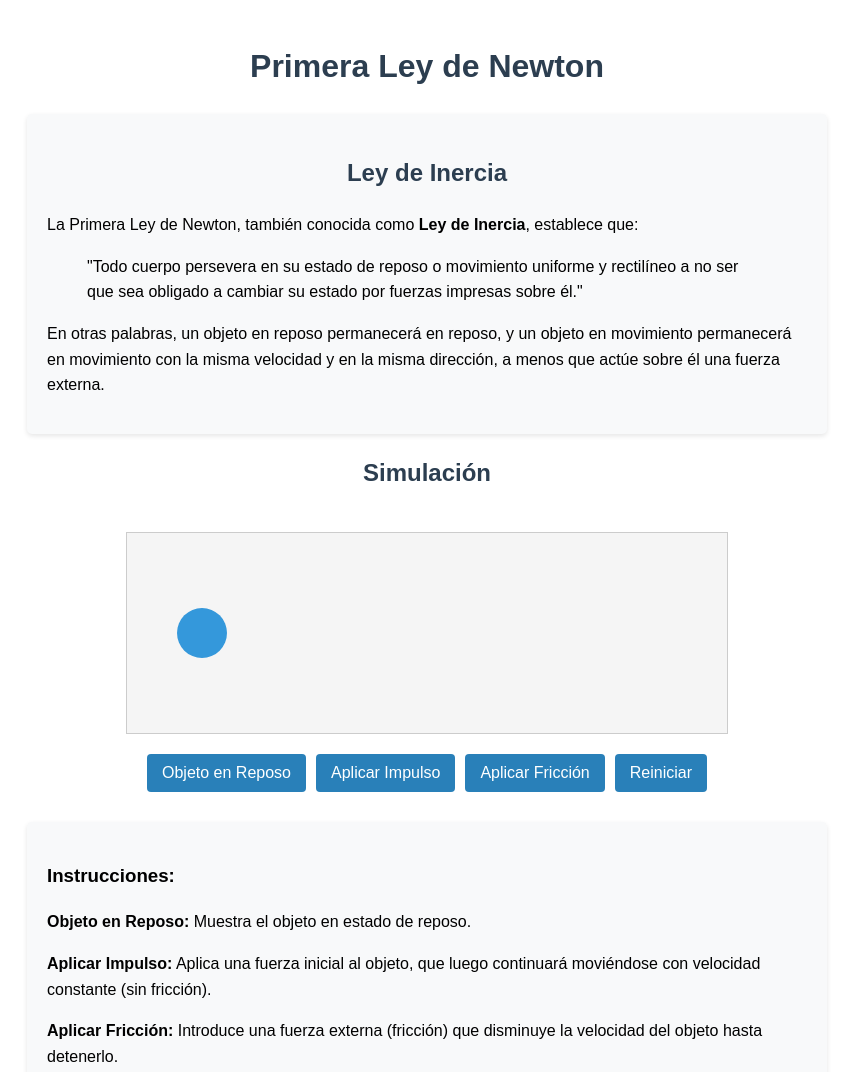
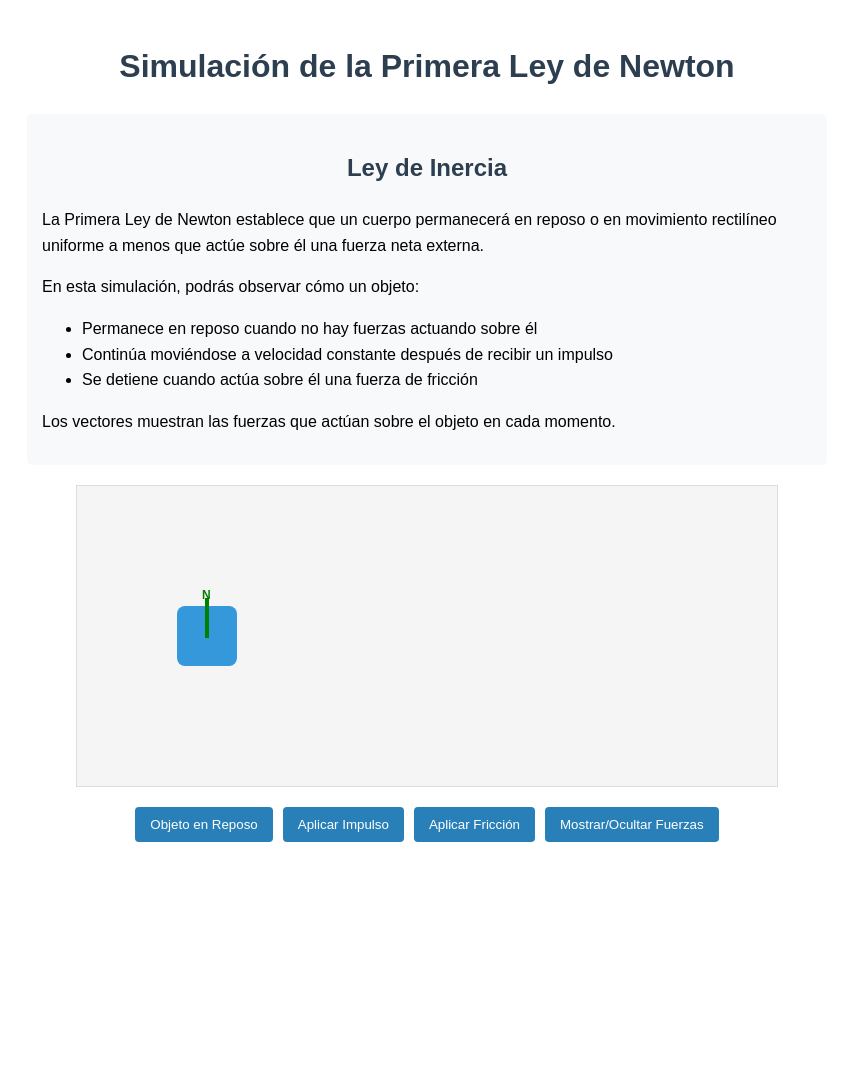
Before and after one commit to CFetecua/Ciencias, a plain HTML site: page index.html in a window 1280 px wide. Shown: the top 1072 px of the page, without its empty margins (213-1066 px from the left). After the commit the page ends 882 px from the top, so only its background shows below. Drawn offline with Linux system fonts and the light colour scheme.

Commit message:
modify vectors over object

```diff
--- a/index.html
+++ b/index.html
@@ -3,7 +3,7 @@
     <head>
         <meta charset="UTF-8" />
         <meta name="viewport" content="width=device-width, initial-scale=1.0" />
-        <title>Primera Ley de Newton - Simulación</title>
+        <title>Primera Ley de Newton - Simulación con Vectores de Fuerza</title>
         <style>
             body {
                 font-family: Arial, sans-serif;
@@ -19,37 +19,61 @@
                 text-align: center;
             }
 
-            .container {
-                display: flex;
-                flex-direction: column;
-                align-items: center;
+            .simulador {
+                width: 700px;
+                height: 300px;
+                margin: 20px auto;
+                background-color: #f5f5f5;
+                border: 1px solid #ddd;
+                position: relative;
+                overflow: hidden;
             }
 
-            #simulacion {
-                width: 600px;
-                height: 200px;
-                border: 1px solid #ccc;
-                position: relative;
-                margin: 20px 0;
-                overflow: hidden;
-                background: #f5f5f5;
+            .objeto {
+                width: 60px;
+                height: 60px;
+                background-color: #3498db;
+                position: absolute;
+                top: 120px;
+                left: 100px;
+                border-radius: 8px;
             }
 
-            #objeto {
-                width: 50px;
-                height: 50px;
-                background-color: #3498db;
+            .vector {
                 position: absolute;
-                top: 75px;
-                left: 50px;
-                border-radius: 50%;
-                transition: left 0.5s linear;
+                height: 4px;
+                background-color: red;
+                transform-origin: left center;
+            }
+
+            .vector-text {
+                position: absolute;
+                font-size: 12px;
+                color: red;
+                font-weight: bold;
+            }
+
+            .vector-normal {
+                background-color: green;
+            }
+
+            .vector-normal-text {
+                color: green;
+            }
+
+            .vector-friccion {
+                background-color: orange;
+            }
+
+            .vector-friccion-text {
+                color: orange;
             }
 
             .controles {
                 display: flex;
+                justify-content: center;
                 gap: 10px;
-                margin-bottom: 30px;
+                margin: 20px 0;
             }
 
             button {
@@ -59,7 +83,6 @@
                 border: none;
                 border-radius: 4px;
                 cursor: pointer;
-                font-size: 16px;
             }
 
             button:hover {
@@ -68,138 +91,230 @@
 
             .explicacion {
                 background-color: #f8f9fa;
-                padding: 20px;
+                padding: 15px;
                 border-radius: 5px;
-                box-shadow: 0 2px 5px rgba(0, 0, 0, 0.1);
+                margin-top: 20px;
             }
         </style>
     </head>
     <body>
-        <h1>Primera Ley de Newton</h1>
+        <h1>Simulación de la Primera Ley de Newton</h1>
+
         <div class="explicacion">
             <h2>Ley de Inercia</h2>
             <p>
-                La Primera Ley de Newton, también conocida como
-                <strong>Ley de Inercia</strong>, establece que:
+                La Primera Ley de Newton establece que un cuerpo permanecerá en
+                reposo o en movimiento rectilíneo uniforme a menos que actúe
+                sobre él una fuerza neta externa.
             </p>
-            <blockquote>
-                "Todo cuerpo persevera en su estado de reposo o movimiento
-                uniforme y rectilíneo a no ser que sea obligado a cambiar su
-                estado por fuerzas impresas sobre él."
-            </blockquote>
+            <p>En esta simulación, podrás observar cómo un objeto:</p>
+            <ul>
+                <li>
+                    Permanece en reposo cuando no hay fuerzas actuando sobre él
+                </li>
+                <li>
+                    Continúa moviéndose a velocidad constante después de recibir
+                    un impulso
+                </li>
+                <li>Se detiene cuando actúa sobre él una fuerza de fricción</li>
+            </ul>
             <p>
-                En otras palabras, un objeto en reposo permanecerá en reposo, y
-                un objeto en movimiento permanecerá en movimiento con la misma
-                velocidad y en la misma dirección, a menos que actúe sobre él
-                una fuerza externa.
+                Los vectores muestran las fuerzas que actúan sobre el objeto en
+                cada momento.
             </p>
         </div>
 
-        <div class="container">
-            <h2>Simulación</h2>
-            <div id="simulacion">
-                <div id="objeto"></div>
+        <div class="simulador" id="simulador">
+            <div class="objeto" id="objeto"></div>
+
+            <!-- Vectores de fuerza -->
+            <div class="vector" id="vector-fuerza"></div>
+            <div class="vector-text" id="vector-fuerza-text">F</div>
+
+            <div class="vector vector-normal" id="vector-normal"></div>
+            <div class="vector-text vector-normal-text" id="vector-normal-text">
+                N
             </div>
 
-            <div class="controles">
-                <button id="btnReposo">Objeto en Reposo</button>
-                <button id="btnMovimiento">Aplicar Impulso</button>
-                <button id="btnFriccion">Aplicar Fricción</button>
-                <button id="btnReset">Reiniciar</button>
-            </div>
-
-            <div class="explicacion">
-                <h3>Instrucciones:</h3>
-                <p>
-                    <strong>Objeto en Reposo:</strong> Muestra el objeto en
-                    estado de reposo.
-                </p>
-                <p>
-                    <strong>Aplicar Impulso:</strong> Aplica una fuerza inicial
-                    al objeto, que luego continuará moviéndose con velocidad
-                    constante (sin fricción).
-                </p>
-                <p>
-                    <strong>Aplicar Fricción:</strong> Introduce una fuerza
-                    externa (fricción) que disminuye la velocidad del objeto
-                    hasta detenerlo.
-                </p>
-                <p><strong>Reiniciar:</strong> Vuelve a la posición inicial.</p>
+            <div class="vector vector-friccion" id="vector-friccion"></div>
+            <div
+                class="vector-text vector-friccion-text"
+                id="vector-friccion-text"
+            >
+                Fr
             </div>
         </div>
 
+        <div class="controles">
+            <button id="btn-reposo">Objeto en Reposo</button>
+            <button id="btn-impulso">Aplicar Impulso</button>
+            <button id="btn-friccion">Aplicar Fricción</button>
+            <button id="btn-mostrar-fuerzas">Mostrar/Ocultar Fuerzas</button>
+        </div>
+
         <script>
+            // Elementos del DOM
             const objeto = document.getElementById("objeto");
-            const btnReposo = document.getElementById("btnReposo");
-            const btnMovimiento = document.getElementById("btnMovimiento");
-            const btnFriccion = document.getElementById("btnFriccion");
-            const btnReset = document.getElementById("btnReset");
+            const vectorFuerza = document.getElementById("vector-fuerza");
+            const vectorFuerzaText =
+                document.getElementById("vector-fuerza-text");
+            const vectorNormal = document.getElementById("vector-normal");
+            const vectorNormalText =
+                document.getElementById("vector-normal-text");
+            const vectorFriccion = document.getElementById("vector-friccion");
+            const vectorFriccionText = document.getElementById(
+                "vector-friccion-text",
+            );
 
-            let animacionId;
+            // Botones
+            const btnReposo = document.getElementById("btn-reposo");
+            const btnImpulso = document.getElementById("btn-impulso");
+            const btnFriccion = document.getElementById("btn-friccion");
+            const btnMostrarFuerzas = document.getElementById(
+                "btn-mostrar-fuerzas",
+            );
+
+            // Variables de estado
+            let posicion = 100;
             let velocidad = 0;
-            let posicion = 50;
+            let animacionId = null;
+            let mostrarFuerzas = true;
+            let friccionActiva = false;
 
+            // Factor de fricción (más pequeño = desaceleración más lenta)
+            const factorFriccion = 0.01;
+
+            // Función para actualizar posición del objeto
             function actualizarPosicion() {
                 posicion += velocidad;
 
-                // Verificar límites
-                if (posicion > 550) {
-                    posicion = 550;
+                // Limitar la posición dentro del simulador
+                if (posicion > 620) {
+                    posicion = 620;
                     velocidad = 0;
-                } else if (posicion < 0) {
-                    posicion = 0;
+                } else if (posicion < 20) {
+                    posicion = 20;
                     velocidad = 0;
                 }
 
+                // Aplicar fricción si está activa
+                if (friccionActiva && velocidad > 0) {
+                    velocidad -= factorFriccion;
+                    if (velocidad < 0) {
+                        velocidad = 0;
+                        friccionActiva = false;
+                        btnFriccion.disabled = false;
+                    }
+                }
+
+                // Actualizar la posición visual del objeto
                 objeto.style.left = posicion + "px";
 
-                // Si hay velocidad, seguir animando
-                if (velocidad !== 0) {
+                // Actualizar vectores para que se muevan junto con el objeto
+                actualizarVectores();
+
+                if (velocidad > 0) {
                     animacionId = requestAnimationFrame(actualizarPosicion);
+                } else {
+                    cancelAnimationFrame(animacionId);
+                    actualizarVectores();
                 }
             }
 
+            // Función para actualizar vectores de fuerza
+            function actualizarVectores() {
+                // Posición central del objeto
+                const objetoX = posicion + 30;
+                const objetoY = 150;
+
+                // Vector fuerza (impulso) - ahora se muestra delante del objeto
+                if (velocidad > 0 && !friccionActiva) {
+                    vectorFuerza.style.left = objetoX + 30 + "px"; // Delante del objeto
+                    vectorFuerza.style.top = objetoY + "px";
+                    vectorFuerza.style.width = "50px";
+                    vectorFuerza.style.transform = "rotate(0deg)";
+                    vectorFuerza.style.display = mostrarFuerzas
+                        ? "block"
+                        : "none";
+
+                    vectorFuerzaText.style.left = objetoX + 85 + "px";
+                    vectorFuerzaText.style.top = objetoY - 15 + "px";
+                    vectorFuerzaText.style.display = mostrarFuerzas
+                        ? "block"
+                        : "none";
+                } else {
+                    vectorFuerza.style.display = "none";
+                    vectorFuerzaText.style.display = "none";
+                }
+
+                // Vector normal (siempre presente)
+                vectorNormal.style.left = objetoX + "px";
+                vectorNormal.style.top = objetoY + "px";
+                vectorNormal.style.width = "40px";
+                vectorNormal.style.transform = "rotate(-90deg)";
+                vectorNormal.style.display = mostrarFuerzas ? "block" : "none";
+
+                vectorNormalText.style.left = objetoX - 5 + "px";
+                vectorNormalText.style.top = objetoY - 50 + "px";
+                vectorNormalText.style.display = mostrarFuerzas
+                    ? "block"
+                    : "none";
+
+                // Vector fricción (solo cuando se aplica fricción)
+                if (velocidad > 0 && friccionActiva) {
+                    vectorFriccion.style.left = objetoX - 30 + "px"; // Delante del objeto en sentido contrario
+                    vectorFriccion.style.top = objetoY + "px";
+                    vectorFriccion.style.width = "30px";
+                    vectorFriccion.style.transform = "rotate(180deg)";
+                    vectorFriccion.style.display = mostrarFuerzas
+                        ? "block"
+                        : "none";
+
+                    vectorFriccionText.style.left = objetoX - 75 + "px";
+                    vectorFriccionText.style.top = objetoY - 15 + "px";
+                    vectorFriccionText.style.display = mostrarFuerzas
+                        ? "block"
+                        : "none";
+                } else {
+                    vectorFriccion.style.display = "none";
+                    vectorFriccionText.style.display = "none";
+                }
+            }
+
+            // Eventos de botones
             btnReposo.addEventListener("click", () => {
                 cancelAnimationFrame(animacionId);
                 velocidad = 0;
-                posicion = 50;
+                posicion = 100;
+                friccionActiva = false;
                 objeto.style.left = posicion + "px";
+                btnFriccion.disabled = false;
+                actualizarVectores();
             });
 
-            btnMovimiento.addEventListener("click", () => {
+            btnImpulso.addEventListener("click", () => {
                 cancelAnimationFrame(animacionId);
-                velocidad = 2;
+                velocidad = 0.75; // Velocidad más lenta
+                friccionActiva = false;
+                btnFriccion.disabled = false;
                 animacionId = requestAnimationFrame(actualizarPosicion);
             });
 
             btnFriccion.addEventListener("click", () => {
-                // Aplicar fricción para disminuir la velocidad gradualmente
-                function aplicarFriccion() {
-                    if (velocidad > 0) {
-                        velocidad -= 0.05;
-                        if (velocidad < 0) velocidad = 0;
-
-                        posicion += velocidad;
-                        objeto.style.left = posicion + "px";
-
-                        if (velocidad > 0) {
-                            requestAnimationFrame(aplicarFriccion);
-                        }
-                    }
-                }
-
                 if (velocidad > 0) {
-                    cancelAnimationFrame(animacionId);
-                    aplicarFriccion();
+                    btnFriccion.disabled = true;
+                    friccionActiva = true;
+                    // No se cancela la animación, solo se activa la fricción
                 }
             });
 
-            btnReset.addEventListener("click", () => {
-                cancelAnimationFrame(animacionId);
-                velocidad = 0;
-                posicion = 50;
-                objeto.style.left = posicion + "px";
+            btnMostrarFuerzas.addEventListener("click", () => {
+                mostrarFuerzas = !mostrarFuerzas;
+                actualizarVectores();
             });
+
+            // Inicializar
+            actualizarVectores();
         </script>
     </body>
 </html>
```
